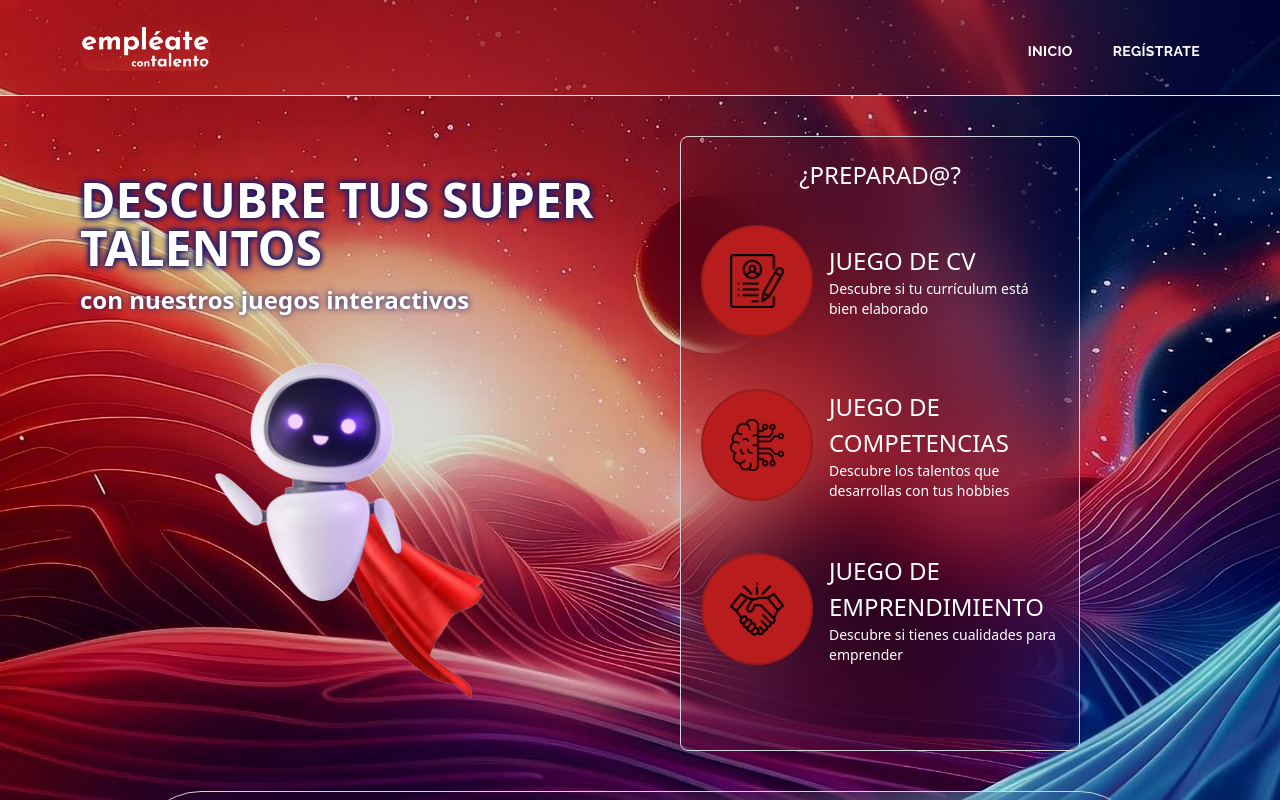
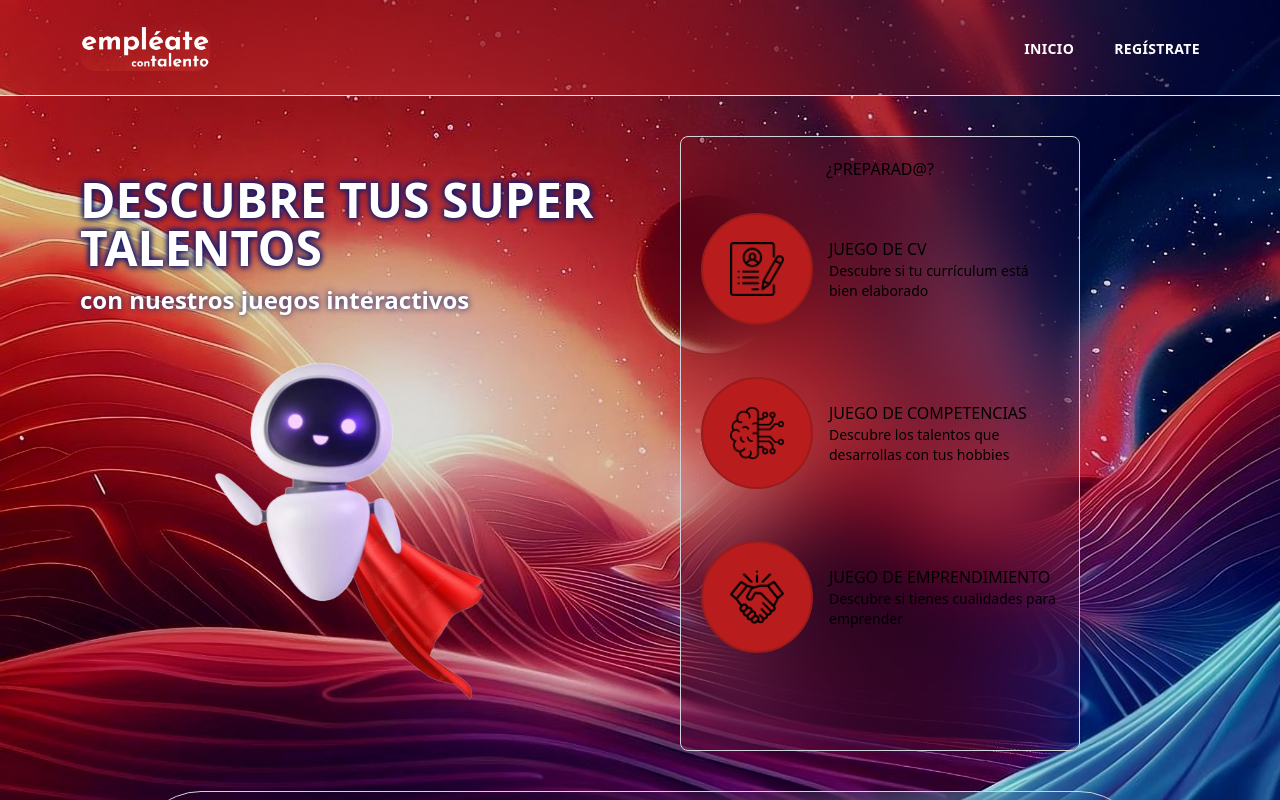
Before and after one commit to Isarok/ChatBot_EmplaeteConTalento, a React (Vite) app: page / in a window 1280 px wide. Shown: the top 800 px of the page. Built offline with nearby package versions, Linux system fonts and the light colour scheme.

Commit message:
add route gameCards and trash body

```diff
--- a/src/components/GameCategories.tsx
+++ b/src/components/GameCategories.tsx
@@ -20,7 +20,7 @@ const Games = () => {
           </div>
         </div>
         <div className="flex lgl:flex-row lg:flex-row md:flex-row flex-col items-center sm:items-center sm:justify-start p-5">
-          <Link to="/blue-page" className="link-wrapper">
+          <Link to="/GameCard" className="link-wrapper">
             <div className="image-link bg-red-700 hover:bg-red-600 flex items-center justify-center w-28 h-28 text-white font-bold rounded-full border-2 border-red-800">
               <img src={Formacion} alt="" className="w-1/2 h-1/2" />
             </div>
--- a/src/index.css
+++ b/src/index.css
@@ -3,14 +3,14 @@
 @tailwind components;
 @tailwind utilities;
 
-body {
+/* body {
   font-family: Raleway, sans-serif;
   margin: 0;
   font-size: 1.5em;
   background: #1b1523;
   color: #fff;
 }
-
+ */
 .custom-width {
   width: 90%;
 }
```
